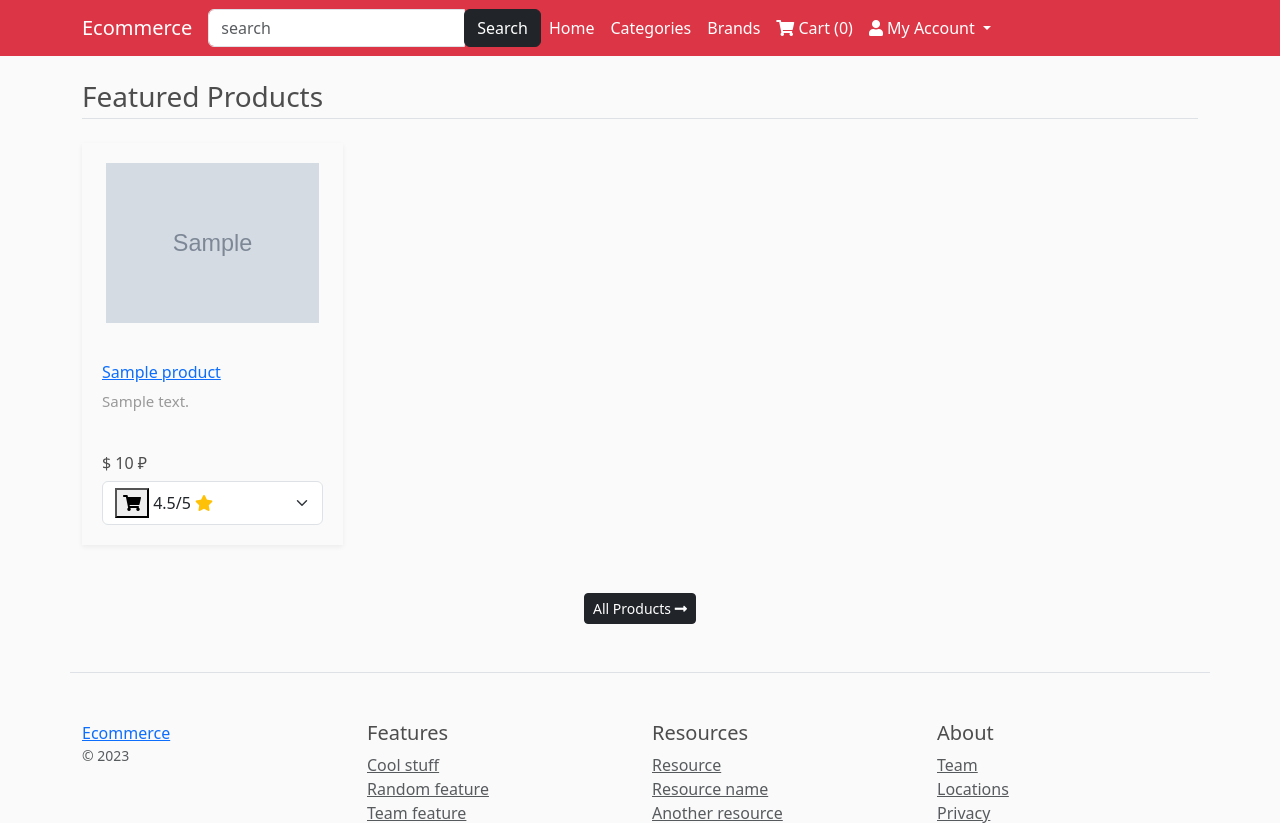
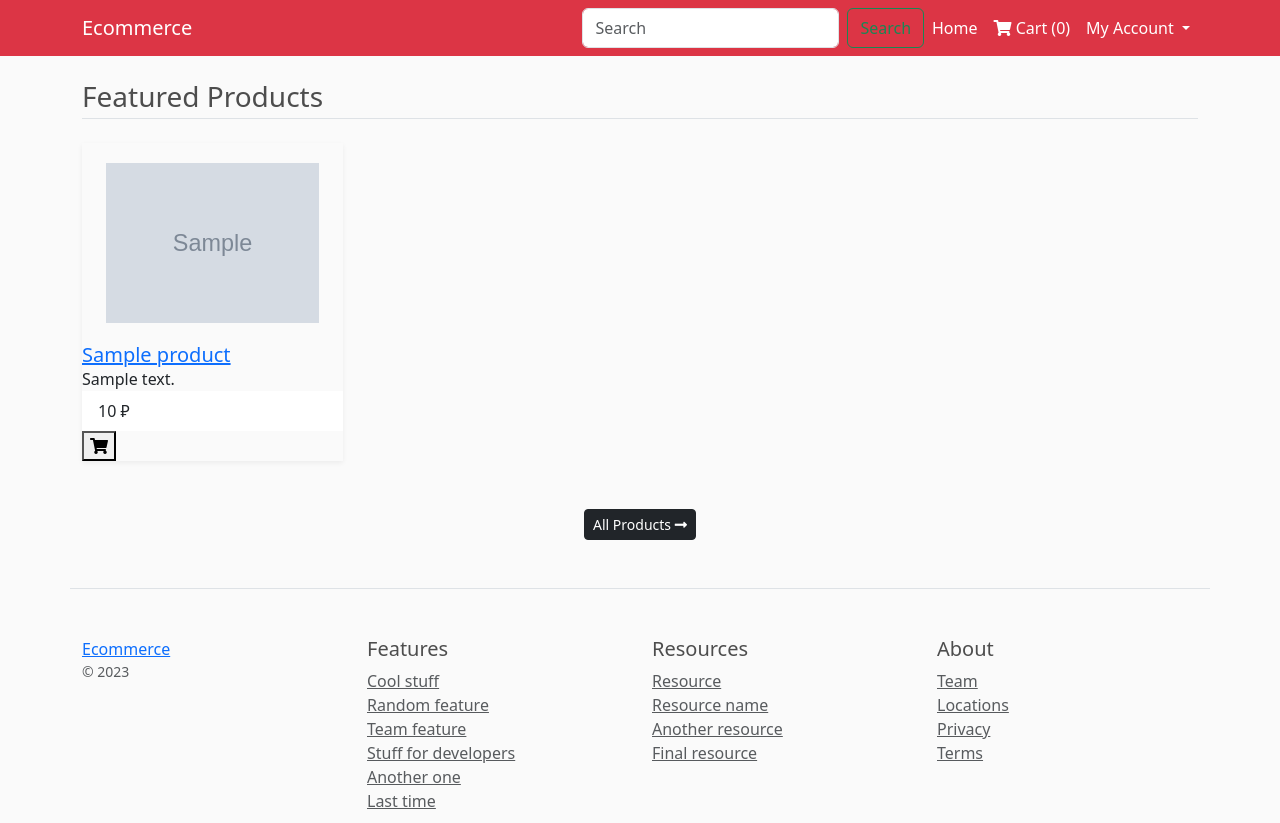
Before and after one commit to shmicer/ecommerce, a Django app: page / in a window 1280 px wide. Shown: the top 823 px of the page. Run offline with Django 4.2, Linux system fonts and the light colour scheme; tables that the repository leaves empty hold one stand-in row (values such as "Sample post"); grey boxes marked "Sample" are stand-in pictures; some libraries are stand-ins or nearby versions.

Commit message:
install bootstrap 5 and add some class-based views to the account view

```diff
--- a/app/account/templates/profile/order-items.html
+++ b/app/account/templates/profile/order-items.html
@@ -31,7 +31,7 @@
 							<td></td>
 						</tr>
 						{% endfor %}
-                        <h5>Items:  {{ order.get_total_items }} </h5>
+                        <h5>Items:  {{ items_count }} </h5>
                         <h5>Total:   ₽ {{ order.total_cost|floatformat:0 }}</h5>
 					</tbody>
 				</table>
--- a/app/account/urls.py
+++ b/app/account/urls.py
@@ -15,7 +15,7 @@
     path('edit/', views.edit_user, name='edit_profile'),
     path('profile', views.ProfileView.as_view(), name='profile'),
     path('orders/', views.OrdersView.as_view(), name='orders'),
-    path('order/<int:pk>', views.order_view, name='order_info')
+    path('order/<int:pk>', views.OrderView.as_view(), name='order_info')
 
 
 
--- a/app/core/templates/home.html
+++ b/app/core/templates/home.html
@@ -41,25 +41,26 @@
 		<div class="col-md-3 mb-4">
             <div class="product-card">
                 <div class="product-thumb">
-                            <a href="{{ item.get_absolute_url }}"><img src="{{ item.image_url }}" alt=""></a>
-                        </div>
-                <div class="product-details">
-                    <h6><a href="{{ item.get_absolute_url }}">{{ item.name }}</a></h6>
-                    <p>{{ item.description }}</p>
-                    <h6>$ <span>{{ item.price|floatformat:0 }}</span> ₽</h6>
-                    <div class="card-footer">
-                        <form class="form-select" action="{{ item.get_add_to_cart_url }}" method="post">
-                            {% csrf_token %}
-                                <input type="text" name="quantity" hidden="hidden" value="1">
-                            <button class="tn btn-sm btn-primary add-to-cart" type="submit"><i class="fa fa-shopping-cart"></i></button>
-                            <span class="float-right">
-                                4.5/5
-                                <i class="fa fa-star text-warning"></i>
-                            </span>
-                        </form>
+                    <a href="{{ item.get_absolute_url }}"><img src="{{ item.image_url }}" alt=""></a>
+                </div>
+                <div class="card-body">
+                    <h5 class="card-title"><a href="{{ item.get_absolute_url }}">{{ item.name }}</a></h5>
+                    <p class="card-text">{{ item.description }}</p>
+                </div>
+                <ul class="list-group list-group-flush">
+                    <li class="list-group-item"><span>{{ item.price|floatformat:0 }}</span> ₽</li>
+                </ul>
+                <div class="card-footer">
+                    <form action="{{ item.get_add_to_cart_url }}" method="post">
+                        {% csrf_token %}
+                        <input type="text" name="quantity" hidden="hidden" value="1"><button class="tn btn-sm btn-primary add-to-cart" type="submit"><i class="fa fa-shopping-cart"></i></button>
+
+                    </form>
 {#                                <button class="btn btn-sm btn-primary add-to-cart" data-index="{{product.id}}"><i class="fa fa-shopping-cart"></i></button>#}
 {#                                <button class="btn btn-sm btn-danger"><i class="fa fa-heart"></i></button>#}
-                    </div>
+
+
+
                 </div>
             </div>
         </div>
--- a/app/core/templates/product_list.html
+++ b/app/core/templates/product_list.html
@@ -11,12 +11,13 @@
 			<!-- Products -->
 			<h3 class="mb-4 border-bottom pb-1">
 				Products
+{#                {{ brands }}#}
 			</h3>
 			<div class="row" id="filteredProducts">
 {#				<p class="ajaxLoader">Loading...</p>#}
 				{% for item in items %}
 				<div class="col-lg-4 col-md-6 mb-4 product-box">
-					<div class="product-card">
+					<div class="product-card h-100">
                         <div class="product-thumb">
                             <a href="{{ item.get_absolute_url }}"><img src="{{ item.image_url }}" alt=""></a>
                         </div>
@@ -25,7 +26,7 @@
                             <p>{{ item.description }}</p>
                             <h6><span>{{ item.price|floatformat:0 }}</span> ₽</h6>
                             <div class="card-footer">
-                                <form class="form-select" action="{{ item.get_add_to_cart_url }}" method="post">
+                                <form action="{{ item.get_add_to_cart_url }}" method="post">
                                     {% csrf_token %}
                                         <input type="text" name="quantity" hidden="hidden" value="1">
                                     <button class="tn btn-sm btn-primary add-to-cart" type="submit"><i class="fa fa-shopping-cart"></i></button>
--- a/app/core/views.py
+++ b/app/core/views.py
@@ -45,6 +45,8 @@
 
     def get_context_data(self, **kwargs):
         context = super().get_context_data(**kwargs)
-        context['cats'] = context['items'].distinct().values('category__name')
-        context['brands'] = context['items'].distinct().values('manufacturer__name')
+        context['filters'] = context['items'].distinct().values('category__name', 'manufacturer__name')
+        context['cats'] = set([item['category__name'] for item in context['filters']])
+        context['brands'] = set([item['manufacturer__name'] for item in context['filters']])
+        # при фильтрации проверить работает ли id
         return context
--- a/app/orders/models.py
+++ b/app/orders/models.py
@@ -5,7 +5,7 @@
 
 # Create your models here.
 class Order(models.Model):
-    customer = models.ForeignKey(settings.AUTH_USER_MODEL, on_delete=models.CASCADE, null=True)
+    customer = models.ForeignKey(settings.AUTH_USER_MODEL, on_delete=models.CASCADE)
     first_name = models.CharField(max_length=50)
     last_name = models.CharField(max_length=50)
     email = models.EmailField()
--- a/app/templates/base.html
+++ b/app/templates/base.html
@@ -2,68 +2,67 @@
 <!DOCTYPE html>
 <html>
 <head>
+    {% load bootstrap5 %}
+  {% bootstrap_css %}
+  {% bootstrap_javascript %}
 	<title>Ecommerce Bootstrap Template</title>
 	<!-- Font Awesome -->
 	<link rel="stylesheet" type="text/css" href="{% static 'fontawesome-free/css/all.min.css' %}" />
 	<!-- Bootstrap 4 CSS -->
-	<link rel="stylesheet" type="text/css" href="{% static 'bs/bootstrap.min.css' %}" />
+{#    <link href="https://cdn.jsdelivr.net/npm/bootstrap@5.3.0-alpha1/dist/css/bootstrap.min.css" rel="stylesheet" integrity="sha384-GLhlTQ8iRABdZLl6O3oVMWSktQOp6b7In1Zl3/Jr59b6EGGoI1aFkw7cmDA6j6gD" crossorigin="anonymous">#}
+{#	<link rel="stylesheet" type="text/css" href="{% static 'bs/bootstrap.min.css' %}" />#}
 	<!-- Main Jquery -->
-	<script type="text/javascript" src="{% static 'jquery.min.js' %}"></script>
+{#	<script type="text/javascript" src="{% static 'jquery.min.js' %}"></script>#}
 	<!-- Bootstrap 4 JS -->
-	<script type="text/javascript" src="{% static 'bs/bootstrap.min.js' %}"></script>
+{#    <script src="https://cdn.jsdelivr.net/npm/bootstrap@5.3.0-alpha1/dist/js/bootstrap.bundle.min.js" integrity="sha384-w76AqPfDkMBDXo30jS1Sgez6pr3x5MlQ1ZAGC+nuZB+EYdgRZgiwxhTBTkF7CXvN" crossorigin="anonymous"></script>#}
+{#	<script type="text/javascript" src="{% static 'bs/bootstrap.min.js' %}"></script>#}
 	<!-- CustomJs -->
 	<link rel="stylesheet" type="text/css" href="{% static 'css/main.css' %}" />
-	<script type="text/javascript" src="{% static 'custom.js' %}"></script>
+{#	<script type="text/javascript" src="{% static 'custom.js' %}"></script>#}
 </head>
 <body>
 	<nav class="navbar navbar-expand-lg navbar-dark bg-danger">
 		<div class="container">
 		  <a class="navbar-brand" href="/">Ecommerce</a>
-		  <button class="navbar-toggler" type="button" data-toggle="collapse" data-target="#navbarNav" aria-controls="navbarNav" aria-expanded="false" aria-label="Toggle navigation">
+          <button class="navbar-toggler" type="button" data-bs-toggle="collapse" data-bs-target="#navbarSupportedContent" aria-controls="navbarSupportedContent" aria-expanded="false" aria-label="Toggle navigation">
             <span class="navbar-toggler-icon"></span>
           </button>
-		  <div class="collapse navbar-collapse" id="navbarNav">
-		  	<form class="form-inline my-2 my-lg-0" action="/search">
-		      <div class="input-group">
-				  <input name="q" type="text" class="form-control" placeholder="search" />
-				  <div class="input-group-append">
-				    <button class="btn btn-dark" type="submit" id="button-addon2">Search</button>
-				  </div>
-				</div>
+		  <div class=" d-flex justify-content-between" id="navbarSupportedContent">
+              <form class="d-flex">
+                <input class="form-control me-2" type="search" placeholder="Search" aria-label="Search">
+                <button class="btn btn-outline-success" type="submit">Search</button>
               </form>
-		    <ul class="navbar-nav ml-auto">
+              <ul class="navbar-nav mb-2 mb-lg-0">
                   <li class="nav-item">
                     <a class="nav-link text-white" href="/">Home</a>
                   </li>
-		      <li class="nav-item">
-		        <a class="nav-link text-white" href="{% url 'category-list' %}">Categories</a>
-		      </li>
-		      <li class="nav-item">
-		        <a class="nav-link text-white" href="{% url 'brand-list' %}">Brands</a>
-		      </li>
+    {#		      <li class="nav-item">#}
+    {#		        <a class="nav-link text-white" href="{% url 'category-list' %}">Categories</a>#}
+    {#		      </li>#}
+    {#		      <li class="nav-item">#}
+    {#		        <a class="nav-link text-white" href="{% url 'brand-list' %}">Brands</a>#}
+    {#		      </li>#}
                   <li class="nav-item">
                     <a class="nav-link text-white" href="{% url 'cart' %}"><i class="fa fa-shopping-cart"></i> Cart (<span class="cart-list">{{ cart|length }}</span>)</a>
                   </li>
-
                   <li class="nav-item dropdown">
-		        <a class="nav-link text-white dropdown-toggle" href="" id="navbarDropdown" role="button" data-toggle="dropdown" aria-haspopup="true" aria-expanded="false">
-		          <i class="fa fa-user"></i> My Account
+		        <a class="nav-link text-white dropdown-toggle" href="" id="navbarDropdownMenuLink" role="button" data-bs-toggle="dropdown" aria-expanded="false">
+                    My Account
 		        </a>
-		        <div class="dropdown-menu" aria-labelledby="navbarDropdown">
+		        <ul class="dropdown-menu" aria-labelledby="navbarDropdownMenuLink">
                     {% if user.is_authenticated %}
-		        	<a class="dropdown-item" href="{% url 'profile' %}">Profile</a>
-		        	<a class="dropdown-item" href="{% url 'logout' %}">Logout</a>
+                        <li><a class="dropdown-item" href="{% url 'profile' %}">Profile</a></li>
+                        <li><a class="dropdown-item" href="{% url 'logout' %}">Logout</a></li>
                     {% else %}
-	        		<a class="dropdown-item" href="{% url 'login' %}">Login</a>
-		          <a class="dropdown-item" href="{% url 'register' %}">Signup</a>
+                        <li><a class="dropdown-item" href="{% url 'login' %}">Login</a></li>
+                        <li><a class="dropdown-item" href="{% url 'register' %}">Signup</a></li>
                     {% endif %}
-		        </div>
+		        </ul>
 		      </li>
               </ul>
 		  </div>
 		</div>
     </nav>
-
     {% block content %}
     {% endblock %}
 
@@ -104,7 +103,6 @@
         </div>
     </div>
     </footer>
-
 </body>
 
 </html>
--- a/requirements/local/requirements.txt
+++ b/requirements/local/requirements.txt
@@ -4,4 +4,4 @@
 django-debug-toolbar==3.8.1
 pillow==9.4.0
 setuptools==67.6.0
-social-auth-app-django
+social-auth-app-django==5.1.0
```
Also changed, not shown: app/account/templates/profile/user-sidebar.html (+4 -4 lines), app/account/views.py (+9 -5 lines), app/core/templates/filters.html (+4 -4 lines), app/static/css/main.css (+1 -38 lines). Lines whose indentation alone changed are shown as unchanged.
